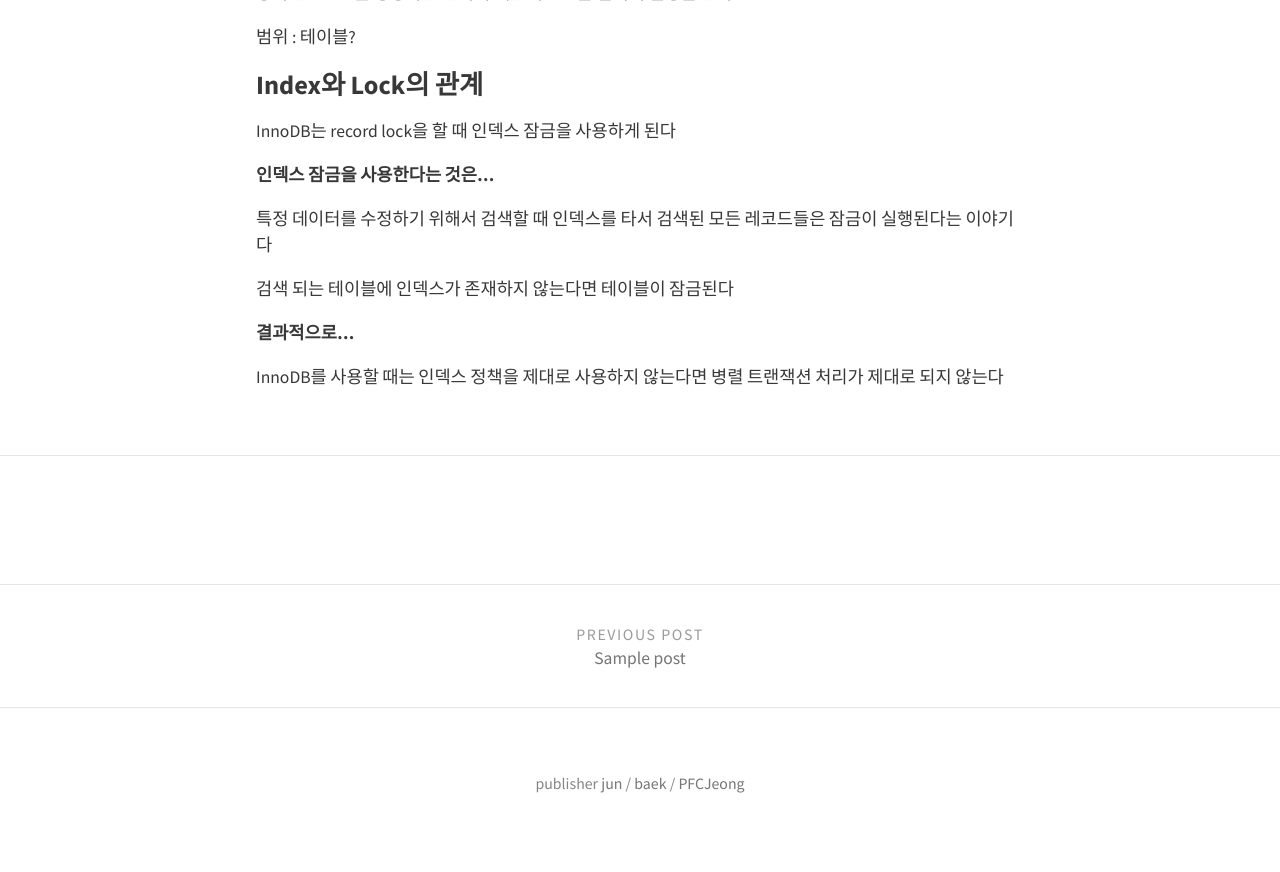
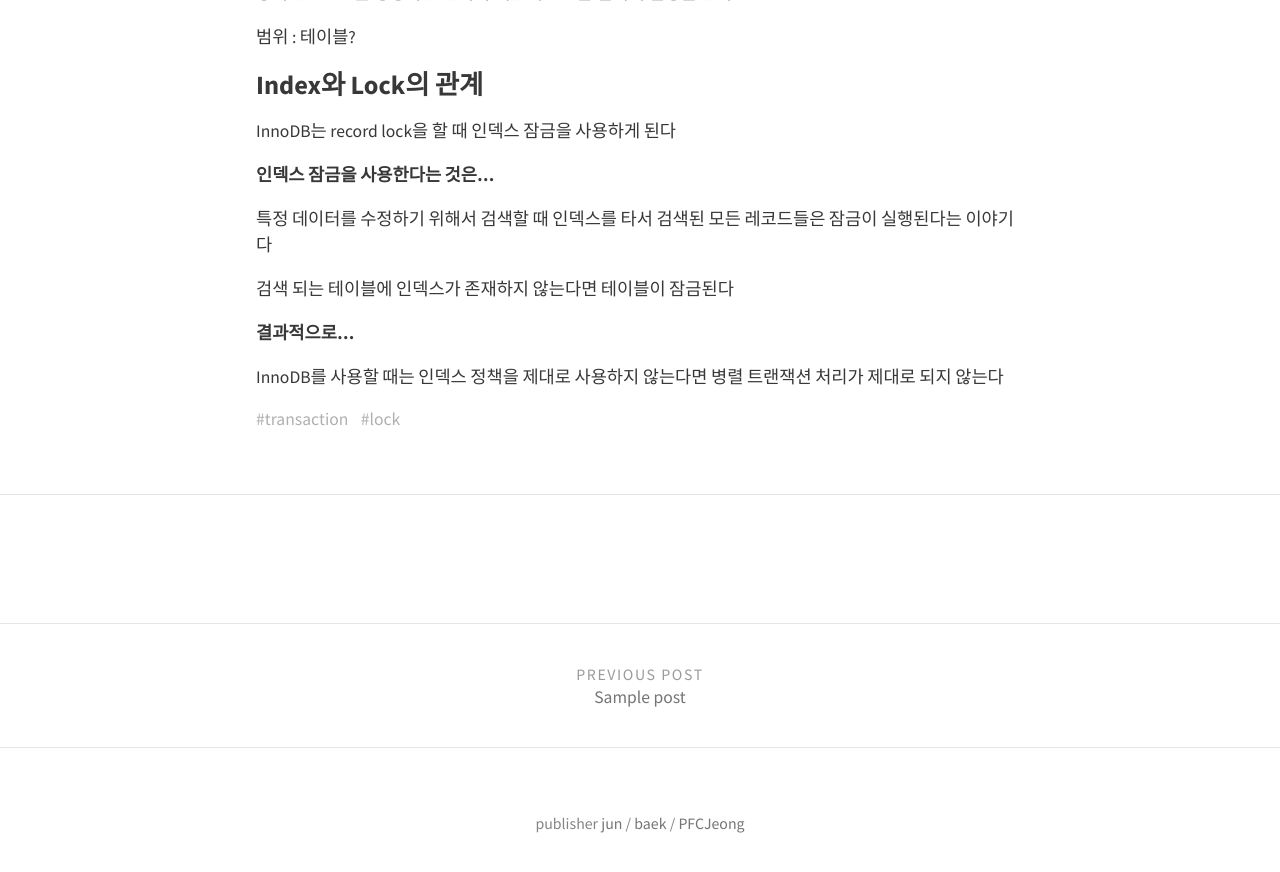
Before and after one commit to Spring-Study-20210220/Spring-Study-20210220.github.io, a Jekyll site: the page built from _posts/2021-10-28-mysql-transaction-lock.md, in a window 1280 px wide and 900 px high, scrolled down 3285 px. Shown: the top 872 px of the window. Built offline with Jekyll 4.4.1, drawn with Linux system fonts in a browser that asks for light colours; nearby versions of some CDN libraries; comment, search, counter and statistics services are not loaded.

Commit message:
docs : 블로그 이용 update

```diff
--- a/_posts/2021-10-28-mysql-transaction-lock.md
+++ b/_posts/2021-10-28-mysql-transaction-lock.md
@@ -2,12 +2,14 @@
 layout: post
 title: Transaction and Lock
 category: mysql
+tags: [transaction, lock]
 excerpt_separator: <!--more-->
 ---
 
 <!--more-->
 # 트랜잭션
 ---
+
 ## 트랜잭션이란..
 두 개 이상의 쿼리든지 상관없이 논리적인 작업 셋 자체가
 성공한 경우에는 모두 성공하든지 실패하는 경우에는 모두 실패하든지
```
Also changed, not shown: README.md, assets/img/post-image/mysql/index.png (added), assets/img/post_explain.png (added).
